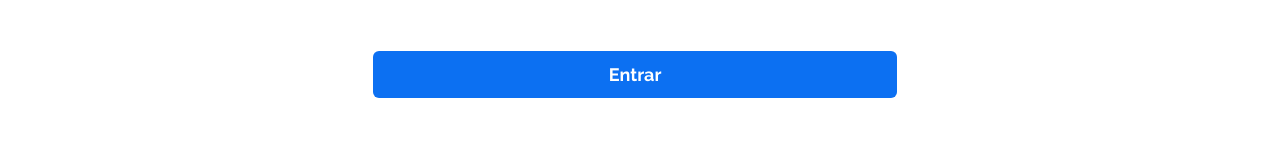
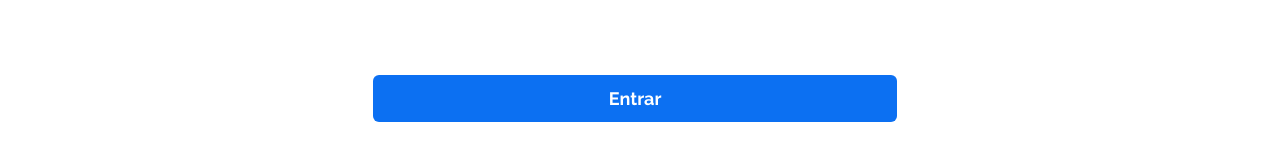
Before and after one commit to edu-lauer/e-commerce, a React (Vite) app in the folder e-commerce/: page / in a window 1280 px wide. Shown: the part 761-922 px from the top of the page. Built offline with nearby package versions, Linux system fonts and the light colour scheme.

Commit message:
Validação do login

```diff
--- a/e-commerce/src/views/Login/Login.jsx
+++ b/e-commerce/src/views/Login/Login.jsx
@@ -1,9 +1,35 @@
 import "./login.scss"
-import React from 'react'
-import { Link } from "react-router-dom"
+import React, { useState } from 'react'
+import { useNavigate } from "react-router-dom"
 import logoDnc from "../../assets/dnc-logo.svg"
 
+
 const Login = () => {
+
+    const [cpf, setCpf] = useState('')
+    const [password, setPassword] = useState('')
+    const [msgCpf, setMsgCpf] = useState('')
+    const [msgPassword, setMsgPassword] = useState('')
+
+    const navigate = useNavigate()
+
+    const validade = () => {
+        if (cpf == '') {
+            setMsgCpf('Campo obrigatório')
+        } else if (cpf.length != 11) {
+            setMsgCpf('CPF deve conter 11 digitos')
+        } else if (isNaN(+cpf)) {
+            setMsgCpf('Campo CPF deve ser numérico')
+        } else if (password == '') {
+            setMsgPassword('Campo obrigatório')
+        } else if (password.length < 6) {
+            setMsgPassword('Senha Inválida')
+        } else {
+            navigate("/home")
+        }
+    }
+
+
     return (
         <section className="login">
             <section className="login__header">
@@ -14,14 +40,27 @@ const Login = () => {
                 <h2>você pode entrar com o seu CPF</h2>
                 <div className="login__input-form">
                     <label htmlFor="cpf">Digite seu CPF:</label>
-                    <input type="text" placeholder="cpf completo" id="cpf" className="login__input-cpf"></input>
+                    <input
+                        type="text"
+                        placeholder="cpf completo"
+                        id="cpf"
+                        className="login__input-cpf"
+                        value={cpf}
+                        onChange={(e) => setCpf(e.target.value.trim())}>
+                    </input>
+                    <span>{msgCpf}</span>
                     <label htmlFor="password">Senha:</label>
-                    <input type="password" placeholder="********" id="password" className="login__input-password"></input>
+                    <input
+                        type="password"
+                        placeholder="********"
+                        id="password"
+                        className="login__input-password"
+                        value={password}
+                        onChange={(e) => setPassword(e.target.value.trim())}>
+                    </input>
+                    <span>{msgPassword}</span>
                 </div>
-                <button type='submit'>
-                    <Link to={"/home"}>Entrar</Link>
-                </button>
-
+                <button type='submit' onClick={validade}>Entrar</button>
             </section>
         </section>
     )
--- a/e-commerce/src/views/Login/login.scss
+++ b/e-commerce/src/views/Login/login.scss
@@ -72,10 +72,6 @@
         font-size: 18px;
         font-weight: 800;
         line-height: 21px;
-    }
-
-    a {
-        text-decoration: none;
         color: $white;
     }
 }
```
